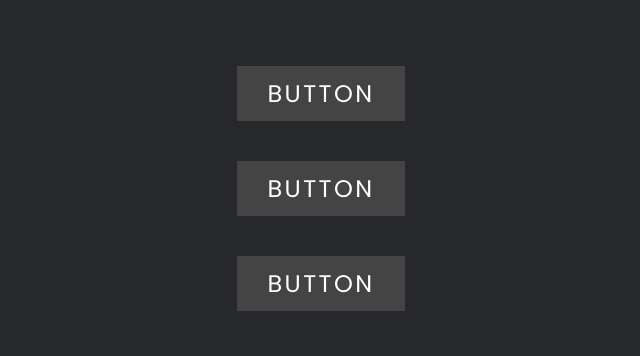
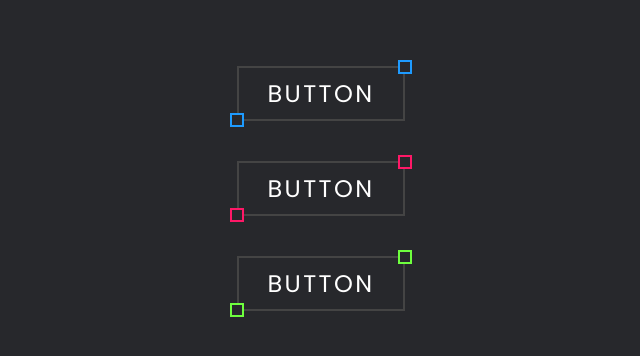
Before and after one commit to habib395/css-practice, a plain HTML site: page Ui-two/index.html in a window 1280 px wide. Shown: the part 212-568 px from the top of the page, without its empty margins (319-959 px from the left). Drawn offline with Linux system fonts and the light colour scheme.

Commit message:
seconf task finished

```diff
--- a/Ui-two/index.html
+++ b/Ui-two/index.html
@@ -7,8 +7,8 @@
     <title>Document</title>
 </head>
 <body>
-    <a href="#"><span>Button</span><i></i></a>
-    <a href="#"><span>Button</span><i></i></a>
-    <a href="#"><span>Button</span><i></i></a>
+    <a href="#" style="--clr:#1e9bff"><span>Button</span><i></i></a>
+    <a href="#" style="--clr:#ff1867"><span>Button</span><i></i></a>
+    <a href="#" style="--clr:#6eff3e"><span>Button</span><i></i></a>
 </body>
 </html>
--- a/Ui-two/style.css
+++ b/Ui-two/style.css
@@ -31,4 +31,62 @@ body{
 }
 a:hover{
     letter-spacing: 0.25em;
+    color: var(--clr);
+    background: var(--clr);
+    box-shadow: 0 0 35px var(--clr);
 }
+
+a::before{
+    content: '';
+    position: absolute;
+    inset: 2px ;
+    background: #27282c;
+}
+a span{
+    position: relative;
+    z-index: 1;
+}
+a i {
+    position: absolute;
+    inset: 0;
+    display: block;
+}
+a i::before{
+    content: "";
+    position: absolute;
+    top: -6px;
+    left: 100%;
+    transform: translateX(-50%);
+    width: 10px;
+    height: 10px ;
+    background: #27282c;
+    border: 2px solid var(--clr);
+    transition: 0.5s;
+}
+
+a:hover i::before
+{
+    left: 0%;
+    transform: translateX(-50%)rotate(45deg);
+    box-shadow: 40px 39px var(--clr);
+}
+
+a i::after{
+    content: "";
+    position: absolute;
+    bottom: -6px;
+    left: 0;
+    transform: translateX(-50%);
+    width: 10px;
+    height: 10px ;
+    background: #27282c;
+    border: 2px solid var(--clr);
+    transition: 0.5s;
+}
+
+a:hover i::after
+{
+    left: 100%;
+    transform: translateX(-50%)rotate(-45deg);
+    box-shadow: 38px -39px var(--clr);
+}
```
Also changed, not shown: assets/secondUi.png (added), 1 other file.
